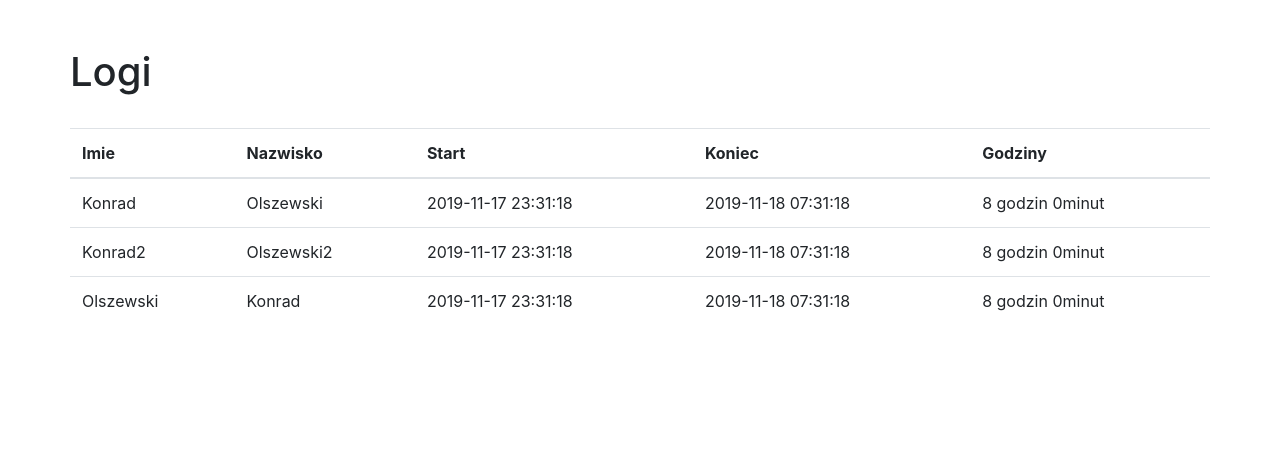
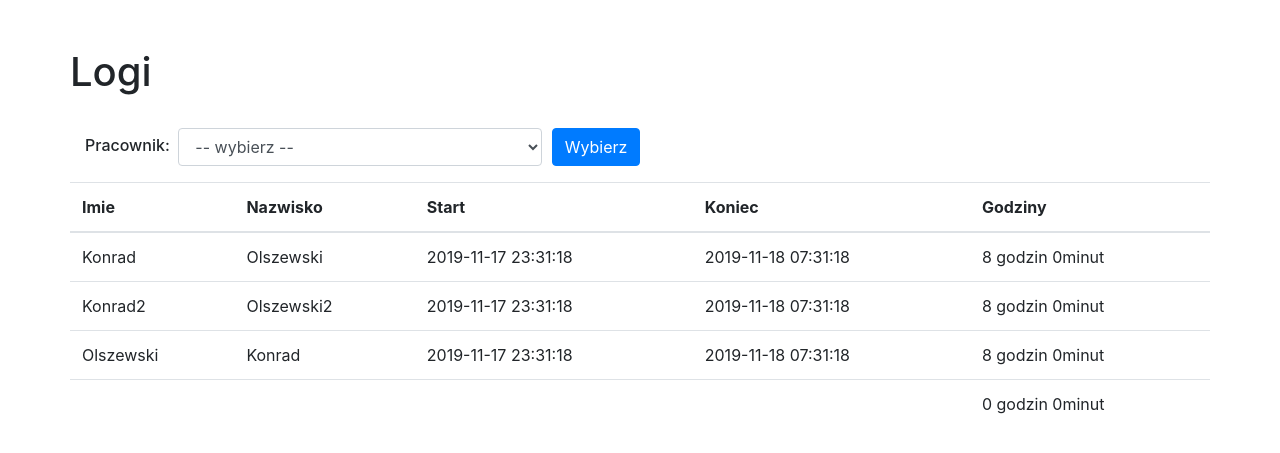
Before and after one commit to knd97/employee_time_tracker, a PHP site: page /log/show.php in a window 1280 px wide. Shown: the part 56-509 px from the top of the page. Run offline with PHP 8.4, Linux system fonts and the light colour scheme; data comes from the database, SQL or seed files in the repository.

Commit message:
Adding the option of selecting worker

```diff
--- a/web/public/log/show.php
+++ b/web/public/log/show.php
@@ -2,8 +2,17 @@
 
 require_once __DIR__ . '/../database.php';
 
-$logsQuery = $db->query('SELECT * FROM logs l INNER JOIN workers w ON l.id_worker = w.id WHERE l.is_finished = 1');
+if (isset($_POST['worker'])) {
+	$logsQuery = $db->prepare('SELECT * FROM logs l INNER JOIN workers w ON l.id_worker = w.id WHERE l.is_finished = 1 AND w.id = :id');
+	$logsQuery->bindValue(':id', $_POST['worker'], PDO::PARAM_INT);
+} else {
+	$logsQuery = $db->prepare('SELECT * FROM logs l INNER JOIN workers w ON l.id_worker = w.id WHERE l.is_finished = 1');
+}
+$logsQuery->execute();
 $logs = $logsQuery->fetchAll();
+
+$workersQuery = $db->query('SELECT * FROM workers');
+$workers = $workersQuery->fetchAll();
 ?>
 
 <?php $title = "Logi"; include_once __DIR__.'/../head.php' ?>
@@ -11,6 +20,31 @@ $logs = $logsQuery->fetchAll();
 
 		<div class="row mt-5 mb-4">
 			<h1>Logi</h1>
+		</div>
+
+		<div class="mb-3">
+			<form method="post">
+				<div class="form-row">
+					<div class="col-1 pt-2">
+						<h6>
+							Pracownik:
+						</h6>
+					</div>
+					<div class="col-4">
+						<select class="form-control" name="worker">
+							<option disabled selected value> -- wybierz -- </option>
+							<?php
+								foreach ($workers as $worker) {
+									echo '<option value ="' . $worker['id'] . '">' . $worker['last_name'] . ' ' . $worker['first_name'] . '</option>';
+								}
+							?>
+						</select>
+					</div>
+					<div class="col-2">
+						<button type="submit" class="btn btn-primary">Wybierz</button>
+					</div>
+				</div>
+			</form>
 		</div>
 
 		<div class="row">
@@ -26,6 +60,7 @@ $logs = $logsQuery->fetchAll();
 			  </thead>
 			  <tbody>
 				<?php
+				$sumTime = 0;
 				foreach ($logs as $log) {
 					$diff = abs(strtotime($log['date_end']) - strtotime($log['date_start']));
 					$years = floor($diff / (365*60*60*24));
@@ -33,6 +68,7 @@ $logs = $logsQuery->fetchAll();
 					$days = floor(($diff - $years * 365*60*60*24 -$months*30*60*60*24)/ (60*60*24));
 					$hours = floor(($diff - $years * 365*60*60*24  - $months*30*60*60*24 - $days*60*60*24) / (60*60));
 					$minutes = floor(($diff - $years * 365*60*60*24- $months*30*60*60*24 - $days*60*60*24 - $hours*60*60)/ 60);
+					$sumTime += $diff;
 					echo '<tr>
 							<td>'. $log['first_name'] .'</td>
 							<td>'. $log['last_name'] .'</td>
@@ -41,6 +77,13 @@ $logs = $logsQuery->fetchAll();
 							<td>'. $hours . ' godzin ' . $minutes . 'minut</td>
 						</tr>';
 				}
+
+				$years = floor($sumTime / (365*60*60*24));
+				$months = floor(($sumTime - $years * 365*60*60*24)/(30*60*60*24));
+				$days = floor(($sumTime - $years * 365*60*60*24 -$months*30*60*60*24)/ (60*60*24));
+				$hours = floor(($sumTime - $years * 365*60*60*24  - $months*30*60*60*24 - $days*60*60*24) / (60*60));
+				$minutes = floor(($sumTime - $years * 365*60*60*24- $months*30*60*60*24 - $days*60*60*24 - $hours*60*60)/ 60);
+				echo '<tr> <td></td> <td></td> <td></td> <td></td> <td>'. $hours . ' godzin ' . $minutes . 'minut</td> </tr>'
 				?>
 			   </tbody>
 			</table>
--- a/web/public/token/show.php
+++ b/web/public/token/show.php
@@ -10,7 +10,7 @@ $tokens = $tokensQuery->fetchAll();
 <?php include_once __DIR__.'/../nav.php' ?>
 
 		<div class="row mt-5 mb-4">
-			<h1>Tokeny</h1>
+			<h1>Nieaktywne tokeny</h1>
 		</div>
 
 		<div class="row">
```
Also changed, not shown: web/public/worker/delete.php (+14 -1 lines), 1 other file.
